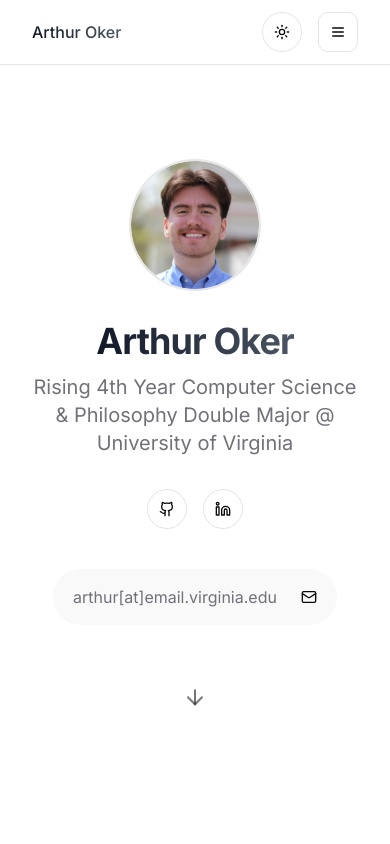
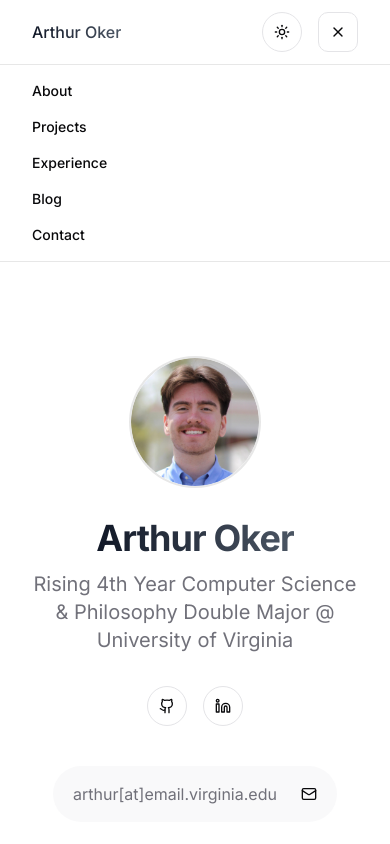
Before and after one commit to arthuroker/new-personal-portfolio, a Next.js app: page / in a window 390 px wide. Both pictures are taken after a click on the button "Toggle menu". Shown: the top 844 px of the page. Built offline with nearby package versions, Linux system fonts and the light colour scheme.

Commit message:
bug fixes for i phone

```diff
--- a/app/page.tsx
+++ b/app/page.tsx
@@ -1,6 +1,6 @@
 import Image from "next/image"
 import Link from "next/link"
-import { Copy, Mail, ArrowDown, Github, Linkedin, ExternalLink } from "lucide-react"
+import { Copy, Mail, ArrowDown, Github, Linkedin, ExternalLink, Menu, X } from "lucide-react"
 import { Button } from "@/components/ui/button"
 import { Card } from "@/components/ui/card"
 import { Badge } from "@/components/ui/badge"
@@ -9,8 +9,11 @@ import { AnimatedSection } from "@/components/animated-section"
 import { ProjectCard } from "@/components/project-card"
 import { CopyEmailButton } from "@/components/CopyEmailButton"
 import { ExpandableText } from "@/components/expandable-text"
+import { useState } from "react"
 
 export default function Home() {
+  const [isMenuOpen, setIsMenuOpen] = useState(false)
+
   return (
     <div className="min-h-screen bg-background">
       {/* Sticky Header */}
@@ -38,27 +41,63 @@ export default function Home() {
           </nav>
           <div className="flex items-center gap-4">
             <ThemeToggle />
-            <Button variant="outline" size="icon" className="md:hidden">
+            <Button
+              variant="outline"
+              size="icon"
+              className="md:hidden"
+              onClick={() => setIsMenuOpen(!isMenuOpen)}
+            >
               <span className="sr-only">Toggle menu</span>
-              <svg
-                xmlns="http://www.w3.org/2000/svg"
-                width="24"
-                height="24"
-                viewBox="0 0 24 24"
-                fill="none"
-                stroke="currentColor"
-                strokeWidth="2"
-                strokeLinecap="round"
-                strokeLinejoin="round"
-                className="h-5 w-5"
-              >
-                <line x1="4" x2="20" y1="12" y2="12" />
-                <line x1="4" x2="20" y1="6" y2="6" />
-                <line x1="4" x2="20" y1="18" y2="18" />
-              </svg>
+              {isMenuOpen ? (
+                <X className="h-5 w-5" />
+              ) : (
+                <Menu className="h-5 w-5" />
+              )}
             </Button>
           </div>
         </div>
+        {/* Mobile Menu */}
+        {isMenuOpen && (
+          <div className="md:hidden border-t border-primary/10 bg-background/95 backdrop-blur-md">
+            <nav className="container py-4 flex flex-col gap-4">
+              <a
+                href="#about"
+                className="text-sm font-medium transition-colors hover:text-primary"
+                onClick={() => setIsMenuOpen(false)}
+              >
+                About
+              </a>
+              <a
+                href="#projects"
+                className="text-sm font-medium transition-colors hover:text-primary"
+                onClick={() => setIsMenuOpen(false)}
+              >
+                Projects
+              </a>
+              <a
+                href="#experience"
+                className="text-sm font-medium transition-colors hover:text-primary"
+                onClick={() => setIsMenuOpen(false)}
+              >
+                Experience
+              </a>
+              <Link
+                href="/blog"
+                className="text-sm font-medium transition-colors hover:text-primary"
+                onClick={() => setIsMenuOpen(false)}
+              >
+                Blog
+              </Link>
+              <a
+                href="#contact"
+                className="text-sm font-medium transition-colors hover:text-primary"
+                onClick={() => setIsMenuOpen(false)}
+              >
+                Contact
+              </a>
+            </nav>
+          </div>
+        )}
       </header>
 
       <main className="container py-8 md:py-12">
--- a/components/project-card.tsx
+++ b/components/project-card.tsx
@@ -29,6 +29,9 @@ export function ProjectCard({
           src={imageSrc}
           alt={imageAlt}
           fill
+          sizes="(max-width: 768px) 100vw, 50vw"
+          priority={false}
+          loading="lazy"
           className="object-cover transition-transform duration-500 group-hover:scale-105"
         />
       </div>
```
